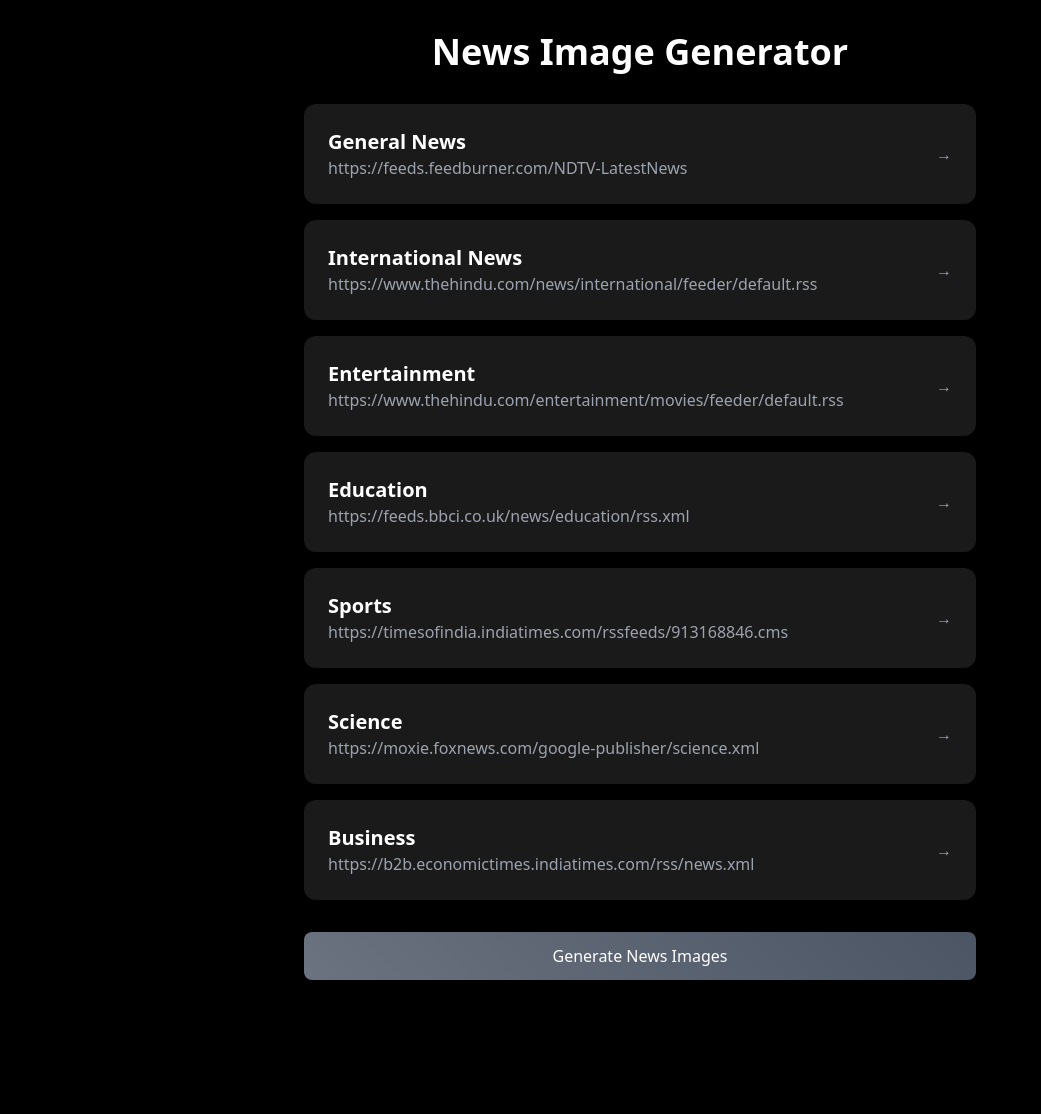
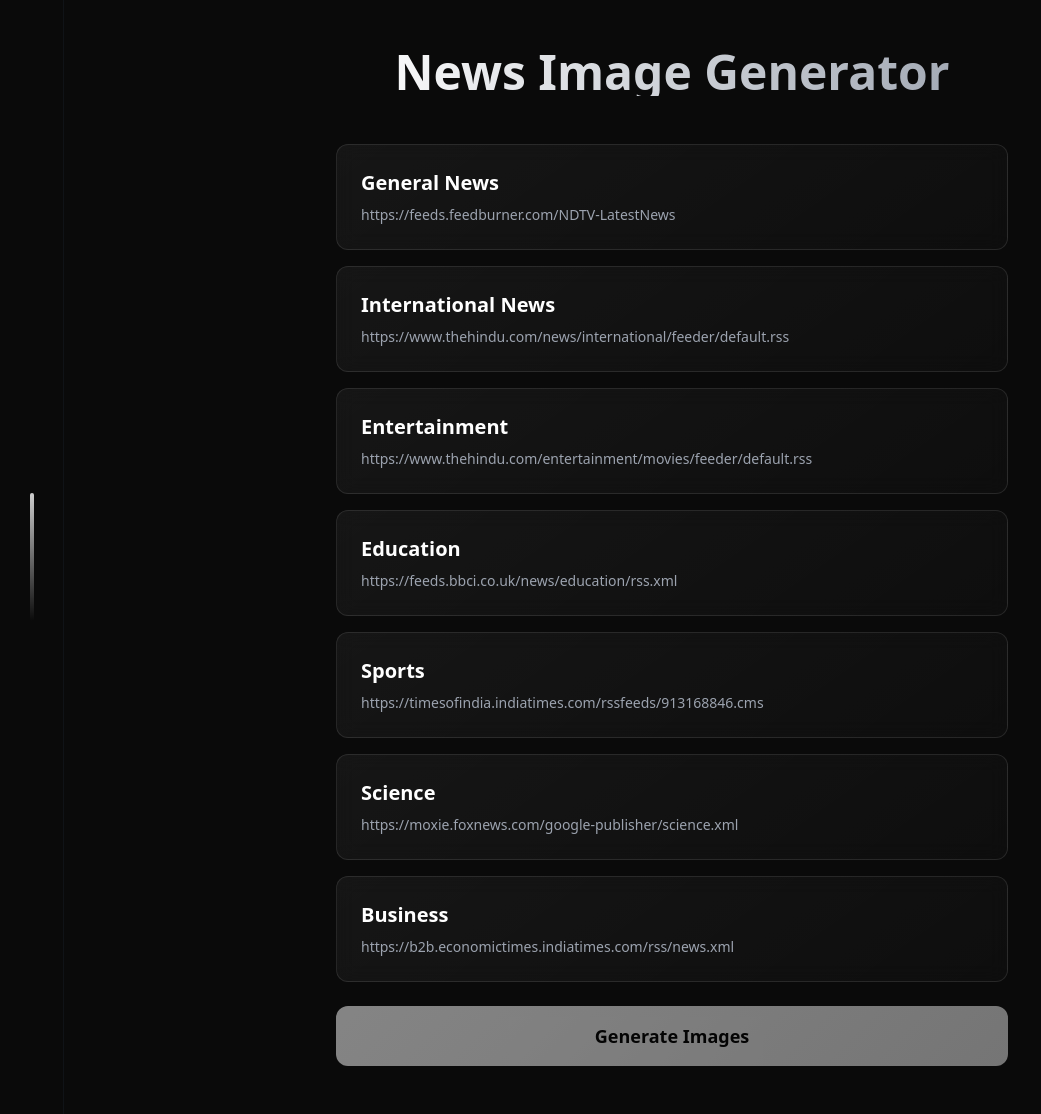
Before and after one commit to riyazweb/chronical, a Flask app: page / in a window 1280 px wide. Shown: the whole page, without its empty margins (0-1041 px from the left). Before the commit the page ends 980 px from the top, so only its background shows below. Run offline with Flask 3, Linux system fonts and the light colour scheme; some libraries are stand-ins or nearby versions.

Commit message:
Update index.html

```diff
--- a/templates/index.html
+++ b/templates/index.html
@@ -8,51 +8,116 @@
     <script src="https://cdn.tailwindcss.com"></script>
     <style>
         body {
-            background: black;
+            background: #0a0a0a;
             color: white;
         }
         .feed-card {
-            background: rgba(255, 255, 255, 0.1);
-            border-radius: 12px;
-            transition: transform 0.3s ease, box-shadow 0.3s ease;
+            background: linear-gradient(145deg, rgba(255, 255, 255, 0.05), rgba(255, 255, 255, 0.02));
+            backdrop-filter: blur(10px);
+            border: 1px solid rgba(255, 255, 255, 0.1);
+            transition: all 0.4s ease;
         }
         .feed-card:hover {
             transform: translateY(-5px);
-            box-shadow: 0 4px 15px rgba(255, 255, 255, 0.2);
+            border-color: rgba(255, 255, 255, 0.2);
+            box-shadow: 0 8px 20px rgba(0, 0, 0, 0.3);
+        }
+        .feed-card.selected {
+            background: linear-gradient(145deg, rgba(255, 255, 255, 0.1), rgba(255, 255, 255, 0.05));
+            border-color: rgba(255, 255, 255, 0.3);
         }
         .btn-primary {
-            background: linear-gradient(45deg, #6b7280, #4b5563);
-            color: white;
-            border: none;
-            padding: 12px 24px;
-            border-radius: 8px;
-            transition: background 0.3s ease;
+            background: linear-gradient(135deg, #ffffff, #e0e0e0);
+            color: black;
+            transition: all 0.3s ease;
         }
-        .btn-primary:hover {
-            background: linear-gradient(45deg, #4b5563, #6b7280);
+        .btn-primary:hover:not(:disabled) {
+            transform: scale(1.02);
+            box-shadow: 0 0 20px rgba(255, 255, 255, 0.2);
+        }
+        @keyframes customSpin {
+            0% { transform: rotate(0deg); }
+            100% { transform: rotate(360deg); }
+        }
+        .animate-custom-spin {
+            animation: customSpin 1.2s linear infinite;
         }
     </style>
 </head>
 <body class="font-sans">
-    <div class="container mx-auto px-4 py-8">
-        <h1 class="text-4xl font-bold text-center mb-8">News Image Generator</h1>
-        <form action="/process" method="post" class="max-w-2xl mx-auto">
+    <!-- Loading Overlay - initially hidden -->
+    <div id="loadingOverlay" class="hidden fixed inset-0 z-50 bg-black/95 backdrop-blur-sm">
+        <div class="h-full flex items-center justify-center">
+            <div class="text-center">
+                <div class="animate-custom-spin rounded-full h-16 w-16 border-t-2 border-b-2 border-white mx-auto mb-6"></div>
+                <p class="text-xl font-medium text-white">Generating Images...</p>
+            </div>
+        </div>
+    </div>
+
+    <div class="flex min-h-screen">
+        <!-- Left scrollbar -->
+        <div class="hidden md:block w-16 border-r border-gray-800/30">
+            <div class="h-full flex items-center justify-center">
+                <div class="w-1 h-32 bg-gradient-to-b from-white/80 to-transparent rounded-full"></div>
+            </div>
+        </div>
+
+        <!-- Main content -->
+        <div class="flex-1 overflow-y-auto px-4 md:px-8 py-12">
+            <div class="max-w-2xl mx-auto">
+                <h1 class="text-5xl font-bold text-center mb-12 bg-gradient-to-r from-white to-gray-400 bg-clip-text text-transparent">
+                    News Image Generator
+                </h1>
+
+                <form id="generatorForm" action="/process" method="post" class="space-y-6">
                     <div class="space-y-4">
                         {% for feed in rss_feeds %}
-                <label class="block feed-card p-6 cursor-pointer">
+                        <label class="feed-card block p-6 rounded-xl cursor-pointer">
                             <input type="radio" name="feed" value="{{ loop.index }}" class="hidden" required>
-                    <div class="flex items-center justify-between">
-                        <div>
-                            <h2 class="text-xl font-semibold">{{ feed.name }}</h2>
-                            <p class="text-gray-400">{{ feed.url }}</p>
-                        </div>
-                        <span class="text-gray-400">→</span>
+                            <div class="flex flex-col">
+                                <h2 class="text-xl font-semibold mb-2">{{ feed.name }}</h2>
+                                <p class="text-gray-400 text-sm break-all">{{ feed.url }}</p>
                             </div>
                         </label>
                         {% endfor %}
                     </div>
-            <button type="submit" class="btn-primary w-full mt-8">Generate News Images</button>
+
+                    <button type="submit" disabled id="submitBtn"
+                            class="btn-primary w-full mt-8 py-4 px-8 rounded-xl text-lg font-semibold opacity-50 cursor-not-allowed">
+                        Generate Images
+                    </button>
                 </form>
             </div>
+        </div>
+    </div>
+
+    <script>
+        const form = document.getElementById('generatorForm');
+        const submitBtn = document.getElementById('submitBtn');
+        const loadingOverlay = document.getElementById('loadingOverlay');
+
+        // Enable submit button when a feed is selected
+        document.querySelectorAll('input[type="radio"]').forEach(input => {
+            input.addEventListener('change', () => {
+                submitBtn.disabled = false;
+                submitBtn.classList.remove('opacity-50', 'cursor-not-allowed');
+
+                // Update selected card styling
+                document.querySelectorAll('.feed-card').forEach(card => {
+                    card.classList.remove('selected');
+                });
+                input.closest('.feed-card').classList.add('selected');
+            });
+        });
+
+        // Only show loading overlay on form submit
+        form.addEventListener('submit', (e) => {
+            if (!form.checkValidity()) return;
+            e.preventDefault();
+            loadingOverlay.classList.remove('hidden');
+            setTimeout(() => form.submit(), 100);
+        });
+    </script>
 </body>
 </html>
```
Lines whose indentation alone changed are shown as unchanged.
